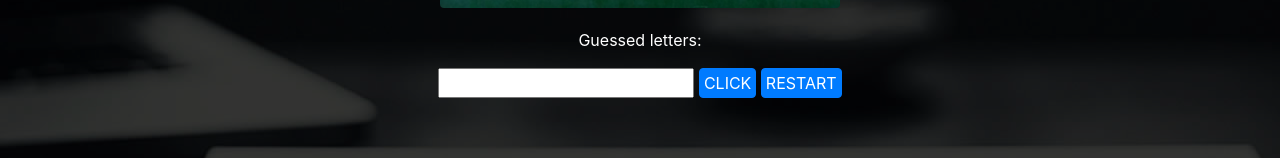
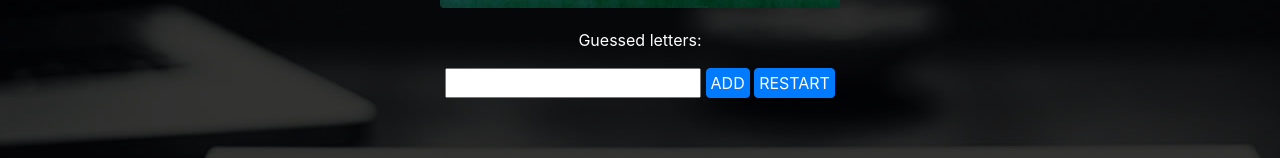
Before and after one commit to nidvar/hangman, a plain HTML site: page index.html in a window 1280 px wide. Shown: the part 554-712 px from the top of the page. Drawn offline with nearby package versions, Linux system fonts and the light colour scheme; no server answers.

Commit message:
Update index.html

```diff
--- a/index.html
+++ b/index.html
@@ -19,7 +19,7 @@
 	<p>Guessed letters:</p>
 	<div id='root2'></div>
 	<input id='user_input'>
-	<button id='run' class='btn btn-primary'>CLICK</button>
+	<button id='run' class='btn btn-primary'>ADD</button>
 	<button id='restart' class='btn btn-primary'>RESTART</button>
 </div>
 
```
